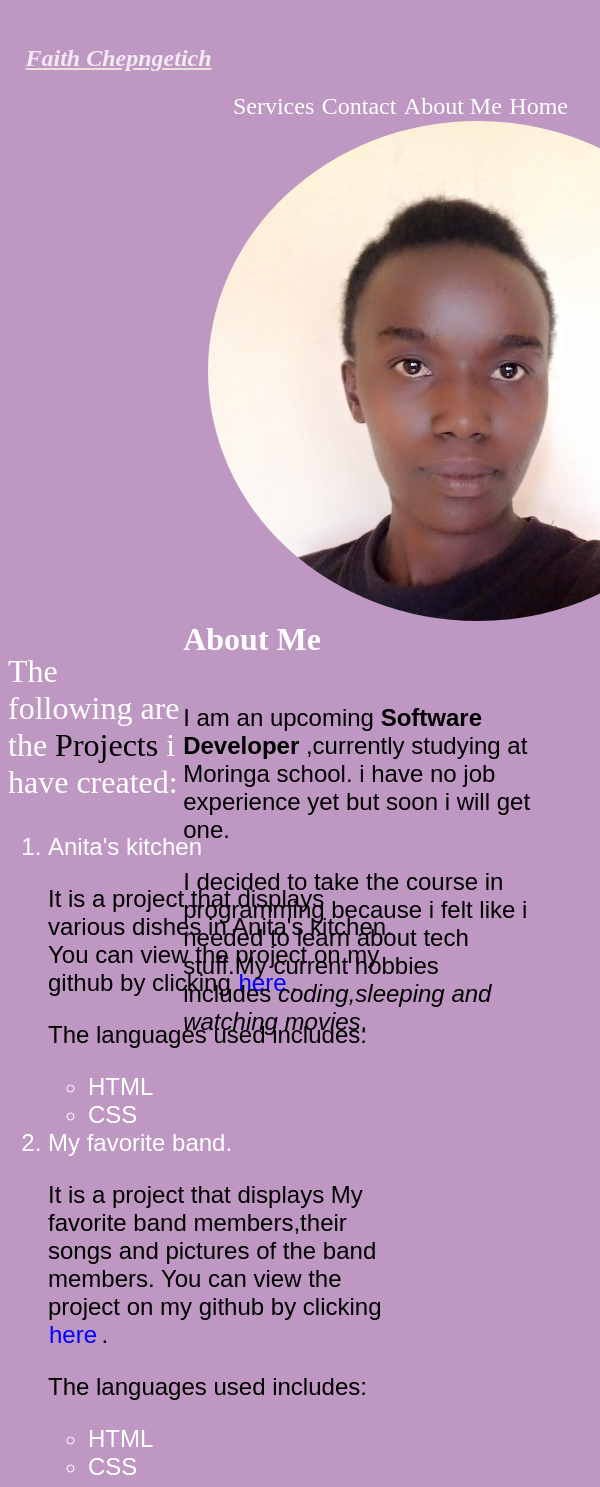
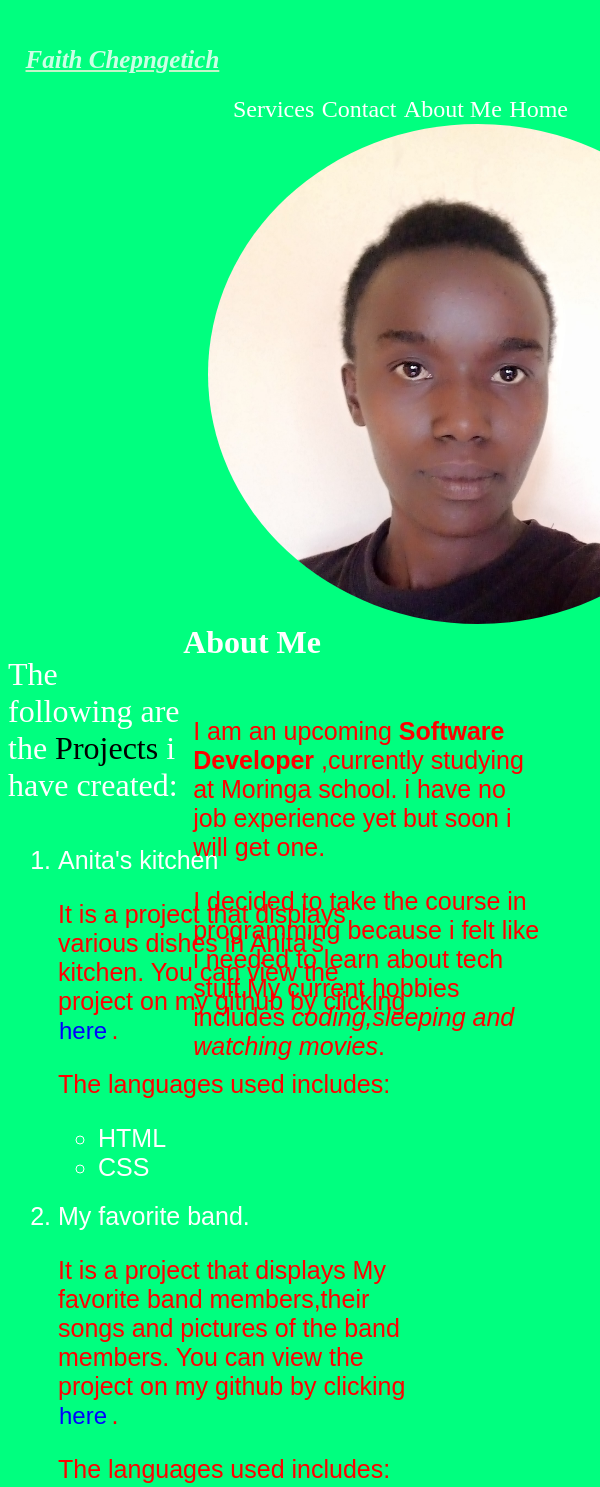
Before and after one commit to Faihope/portfolio, a plain HTML site: page index.html in a window 600 px wide. Shown: the top 1487 px of the page. Drawn offline with Linux system fonts and the light colour scheme.

Commit message:
Add media queries

```diff
--- a/index.css
+++ b/index.css
@@ -1,3 +1,5 @@
+
+
 nav{
 
     padding: 3%;
@@ -30,7 +32,7 @@ body{
   }
   /*styles the ul,li,p and h1 elements at once*/
 ul, li, p, h1{
-    font-size: 1.5rem;
+    font-size: 25px;
     font-style: normal;
     font-family: fantasy;
 
@@ -48,6 +50,7 @@ li{
     width: 350px;
     float: left;
     font-family: monospace;
+    padding: 3px;
 
 }
 
@@ -80,3 +83,14 @@ h1{
 span{
     color:black;
 }
+@media screen and (min-width: 480px) and (max-width: 767px) {
+    body{
+        background-color: springgreen;
+    }
+    .column{
+        float: left;
+        font-family: monospace;
+        padding: 10px;
+        color: red;
+    }
+}
```
